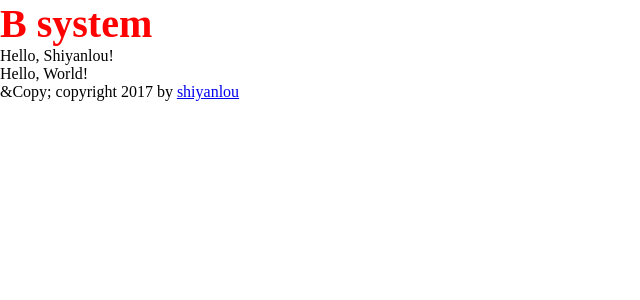
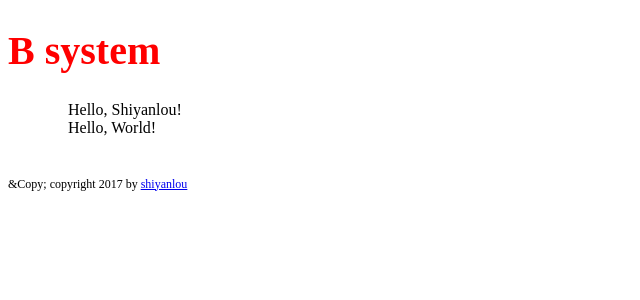
Before and after one commit to qffa/louplus_python3, a Flask app: page / in a window 1280 px wide. Shown: the top 300 px of the page, without its empty margins (0-640 px from the left). Run offline with Flask 2, Linux system fonts and the light colour scheme.

Commit message:
update css

```diff
--- /dev/null
+++ b/challenge06-web/news/static/style.css
@@ -0,0 +1,16 @@
+ul{
+    list-style-type: none;
+    margin:20px;
+}
+
+.header{
+    color: red;
+    font-size: 40px;
+}
+
+.footer{
+    font-size: 12px;
+    margin-top: 20px;
+    margin-bottom: 20px;
+    padding-top: 20px;
+}
--- a/challenge06-web/news/templates/base.html
+++ b/challenge06-web/news/templates/base.html
@@ -3,7 +3,7 @@
 <html>
     <head>
         <meta charset="utf-8">
-        <link rel="stylesheet" href="style.css">
+        <link rel="stylesheet" href={{ url_for('static', filename="style.css") }}>
         <title>{% block title %}{% endblock %}</title>
     </head>
 
@@ -19,7 +19,9 @@
 
         <div>
             {% block footer %}
-                &Copy; copyright 2017 by <a href="http://www.shiyanlou.com/">shiyanlou</a>
+                <p class="footer">
+                    &Copy; copyright 2017 by <a href="http://www.shiyanlou.com/">shiyanlou</a>
+                </p>
             {% endblock %}
         </div>
 </html>
```
Also changed, not shown: 1 other file.
